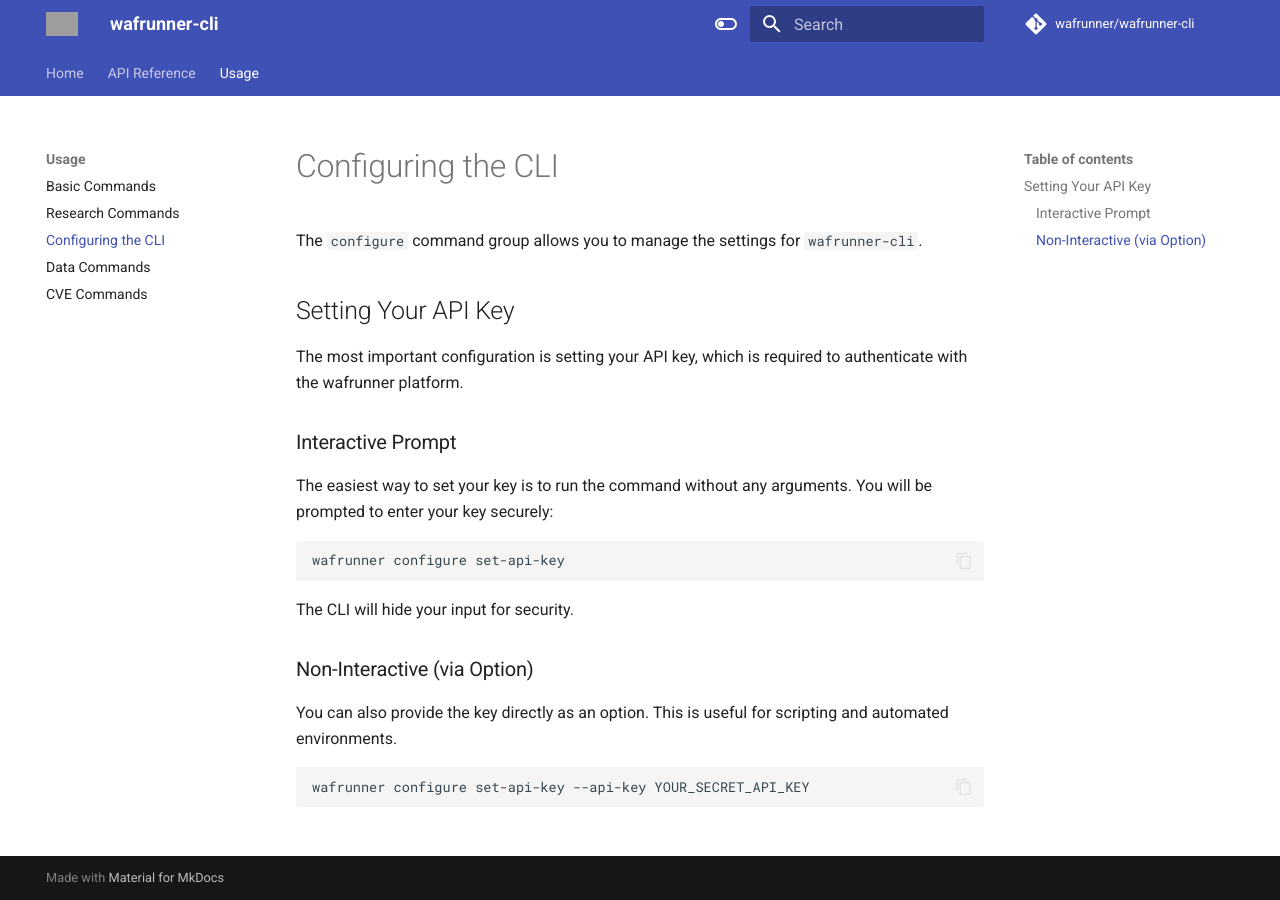
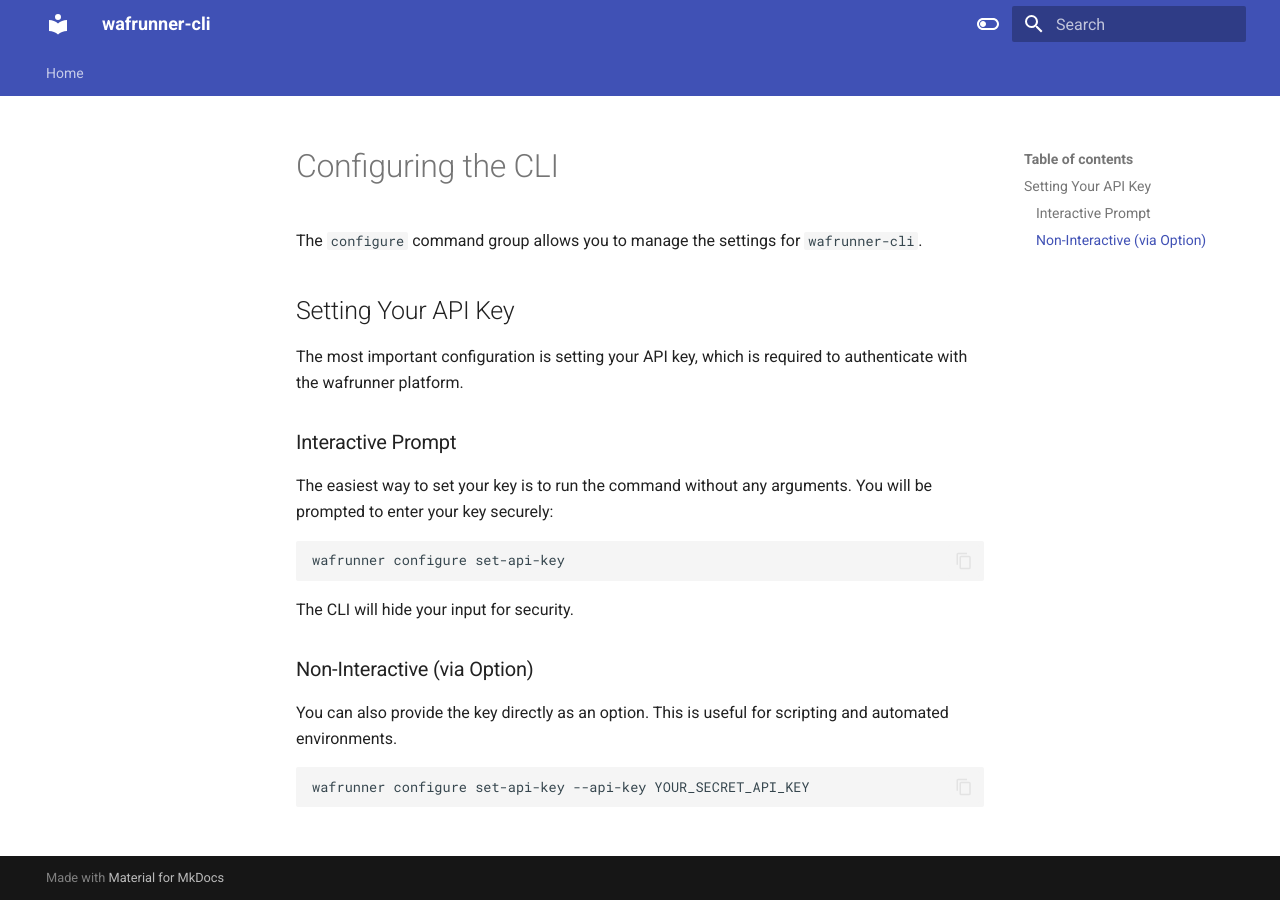
Before and after one commit to wafrunner/wafrunner-cli, an MkDocs documentation site: the page built from docs/usage/configure-cli.md, in a window 1280 px wide. Built offline with MkDocs 1.6.1 and Material for MkDocs 9.7.7, drawn with Linux system fonts in a browser that asks for light colours; comment, search, counter and statistics services are not loaded; grey boxes are pictures that could not be loaded.

Commit message:
recreated .venv, added mkdocs

```diff
--- a/mkdocs.yml
+++ b/mkdocs.yml
@@ -1,8 +1,8 @@
 site_name: wafrunner-cli
 site_description: "wafrunner Command Line Interface"
 
-repo_name: wafrunner/wafrunner-cli
-repo_url: https://github.com/wafrunner/wafrunner-cli
+# TODO: Update with your actual repository URL for a link to appear in the header.
+# repo_url: https://github.com/your-username/wafrunner-cli
 
 theme:
   name: material
@@ -10,7 +10,6 @@
     - navigation.tabs
     - content.code.annotate
     - content.code.copy
-  logo: img/logo.svg # Assuming your logo is docs/img/logo.svg
   palette:
     # Palette toggle for light vs dark mode
     - scheme: default
@@ -21,23 +20,8 @@
       toggle:
         icon: material/toggle-switch
         name: Switch to light mode
-  # Optional: Set the default color scheme to dark mode (slate)
-  # If you want the site to load in dark mode by default for new users
-  # primary: deep purple
-  # accent: indigo
 
 docs_dir: docs
 
-plugins:
-  - mkdocstrings
-  - search
-
 nav:
   - Home: index.md
-  - API Reference: reference.md
-  - Usage:
-    - Basic Commands: usage/basic-commands.md
-    - Research Commands: usage/research-commands.md
-    - Configuring the CLI: usage/configure-cli.md
-    - Data Commands: usage/data-commands.md
-    - CVE Commands: usage/cve-commands.md
--- a/requirements-dev.txt
+++ b/requirements-dev.txt
@@ -1,3 +1,2 @@
 mkdocs
 mkdocs-material
-mkdocstrings[python]
```
Also changed, not shown: 1 other file.
